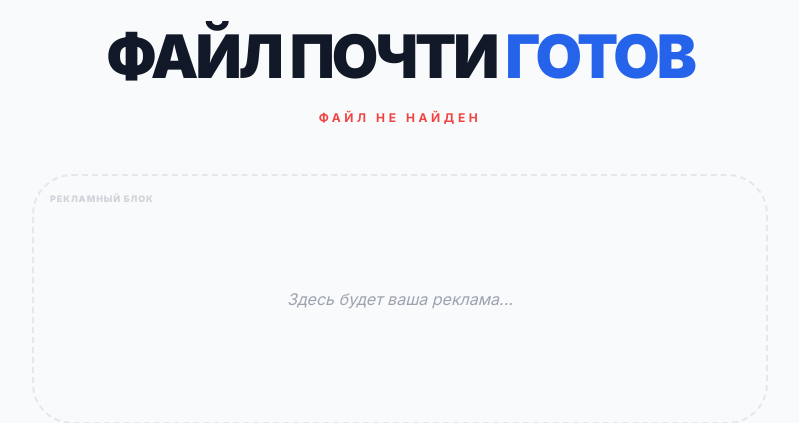
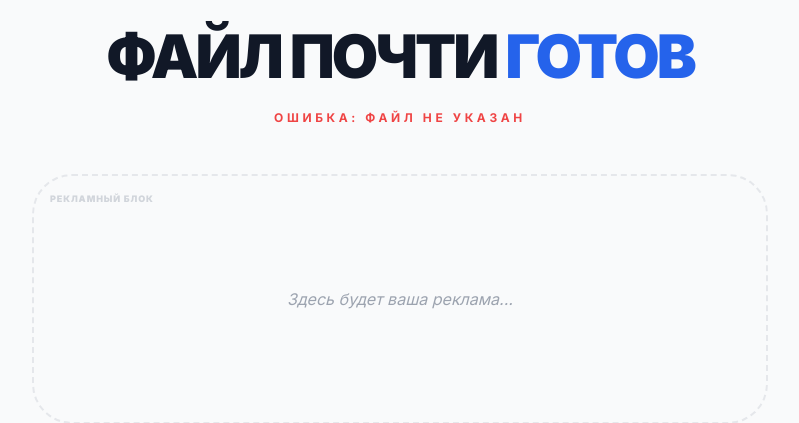
Before and after one commit to olvereal-cpu/speech-clone, a FastAPI app: template templates/wait_page.html in a window 1280 px wide. Shown: the part 285-708 px from the top of the page, without its empty margins (240-1039 px from the left). Run offline with FastAPI, Linux system fonts and the light colour scheme; the template is opened without the code that fills it, so the values that code supplies are empty; parts of the project's set-up code (start-up, migrations or seed data) failed here and were passed over; some libraries are stand-ins or nearby versions.

Commit message:
Update wait_page.html

```diff
--- a/templates/wait_page.html
+++ b/templates/wait_page.html
@@ -2,7 +2,6 @@
 
 {% block content %}
 <div class="max-w-3xl mx-auto px-4 py-20 animate-fade-in text-center">
-    <!-- Иконка подготовки -->
     <div class="mb-8 inline-block p-6 bg-blue-50 rounded-[40px] text-blue-600">
         <svg class="w-16 h-16 animate-bounce" fill="none" stroke="currentColor" viewBox="0 0 24 24">
             <path stroke-linecap="round" stroke-linejoin="round" stroke-width="2" d="M7 16a4 4 0 01-.88-7.903A5 5 0 1115.9 6L16 6a5 5 0 011 9.9M9 19l3 3m0 0l3-3m-3 3V10"></path>
@@ -17,18 +16,14 @@
         Подождите <span id="timer" class="text-blue-600 text-xl">30</span> секунд...
     </p>
 
-    <!-- БЛОК РЕКЛАМЫ (Сюда вставляй коды тизеров или баннеров) -->
     <div class="bg-gray-50 border-2 border-dashed border-gray-200 rounded-[40px] p-10 mb-12 min-h-[250px] flex items-center justify-center relative overflow-hidden">
         <div class="absolute top-4 left-4 text-[9px] font-black text-gray-300 uppercase tracking-widest">Рекламный блок</div>
 
-        <!-- Пример места под баннер -->
         <div class="text-gray-400 font-medium italic">
             Здесь будет ваша реклама...
-            <!-- <script> твой код рекламы </script> -->
-        </div>
+            </div>
     </div>
 
-    <!-- КНОПКА СКАЧИВАНИЯ (Появится после таймера) -->
     <div id="download-container" class="hidden opacity-0 transform translate-y-4 transition-all duration-700">
         <a id="download-link" href="#" class="inline-flex items-center gap-4 bg-gray-900 text-white px-12 py-6 rounded-3xl font-black text-sm uppercase tracking-[0.2em] hover:bg-blue-600 hover:scale-105 transition-all shadow-2xl">
             <svg class="w-6 h-6" fill="none" stroke="currentColor" viewBox="0 0 24 24">
@@ -39,7 +34,6 @@
         <p class="mt-6 text-gray-400 text-[10px] font-bold uppercase tracking-widest">Ссылка активна в течение часа</p>
     </div>
 
-    <!-- ТИЗЕР PREMIUM (Чтобы не ждать в следующий раз) -->
     <div class="mt-20 p-8 bg-blue-600 rounded-[35px] text-white flex flex-col md:flex-row items-center justify-between gap-6 shadow-xl shadow-blue-100">
         <div class="text-left">
             <p class="text-[10px] font-black uppercase tracking-widest opacity-80 mb-1">Надоело ждать?</p>
@@ -56,31 +50,33 @@
     const downloadContainer = document.getElementById('download-container');
     const downloadLink = document.getElementById('download-link');
 
-    // Получаем имя файла из URL (например, ?file=uuid.mp3)
+    // Получаем имя файла из URL (например, ?file=voice_uuid.mp3)
     const urlParams = new URLSearchParams(window.location.search);
     const fileName = urlParams.get('file');
 
-    if (!fileName) {
-        statusText.innerHTML = "<span class='text-red-500'>ФАЙЛ НЕ НАЙДЕН</span>";
+    if (!fileName || fileName === "undefined") {
+        statusText.innerHTML = "<span class='text-red-500'>ОШИБКА: ФАЙЛ НЕ УКАЗАН</span>";
     } else {
         const countdown = setInterval(() => {
             timeLeft--;
-            timerElement.innerText = timeLeft;
+            if (timerElement) timerElement.innerText = timeLeft;
 
             if (timeLeft <= 0) {
                 clearInterval(countdown);
 
-                // Прячем таймер и показываем кнопку
-                statusText.innerHTML = "<span class='text-green-500 animate-pulse'>ВАШ ФАЙЛ ГОТОВ!</span>";
+                // Прячем таймер и показываем сообщение о готовности
+                statusText.innerHTML = "<span class='text-green-500 animate-pulse font-black'>ВАШ ФАЙЛ ГОТОВ!</span>";
 
+                // Показываем контейнер с кнопкой
                 downloadContainer.classList.remove('hidden');
                 setTimeout(() => {
                     downloadContainer.classList.remove('opacity-0', 'translate-y-4');
                 }, 100);
 
-                // Ставим правильную ссылку на файл
-                // Путь должен совпадать с тем, где хранятся файлы в FastAPI (static/audio/)
-                downloadLink.href = `/static/audio/${fileName}`;
+                // СТАВИМ ПРАВИЛЬНЫЙ ПУТЬ
+                // Так как в main.py мы монтировали app.mount("/static", ...),
+                // путь к файлу будет /static/имя_файла.mp3
+                downloadLink.href = `/static/${fileName}`;
                 downloadLink.setAttribute('download', fileName);
             }
         }, 1000);
```
